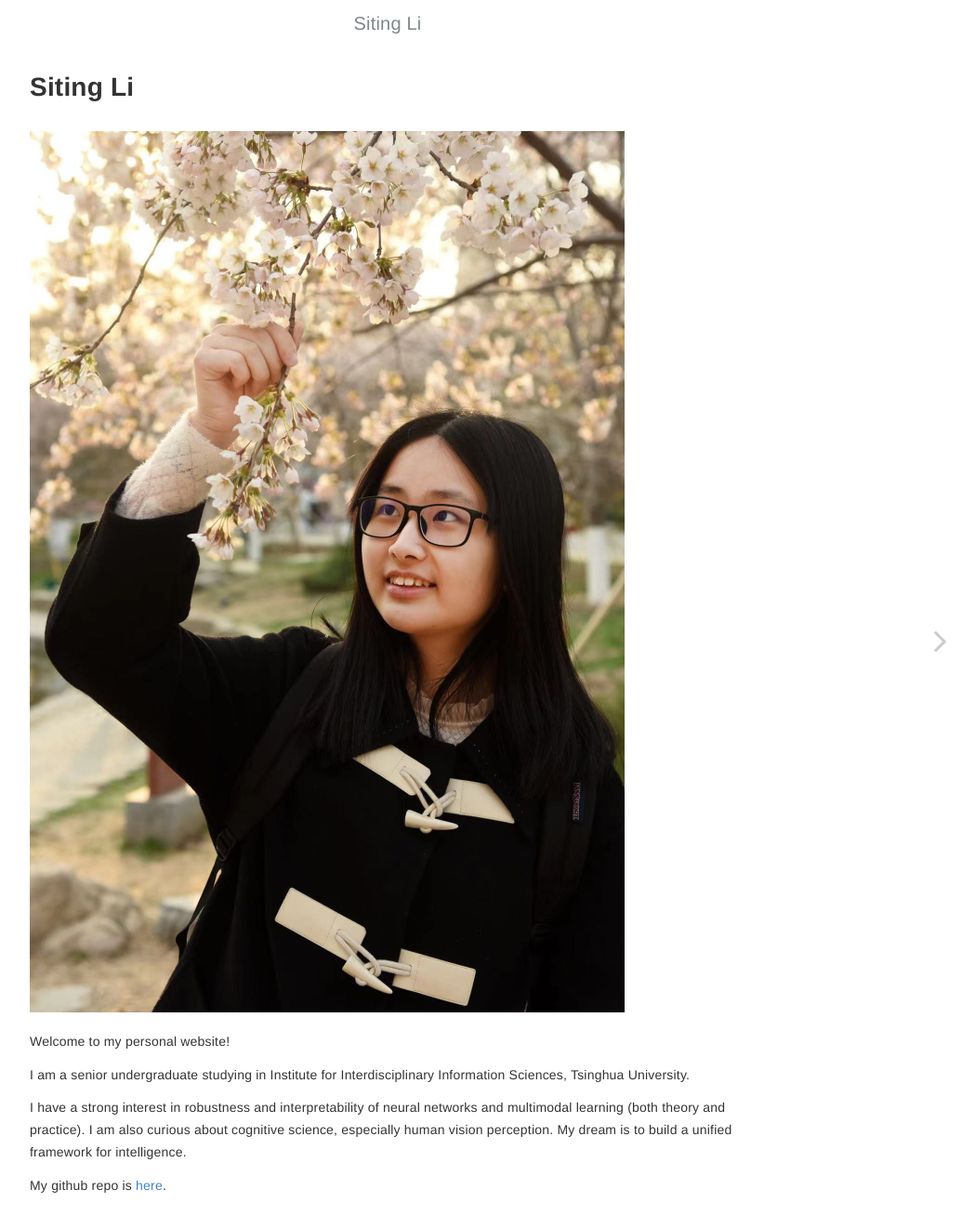
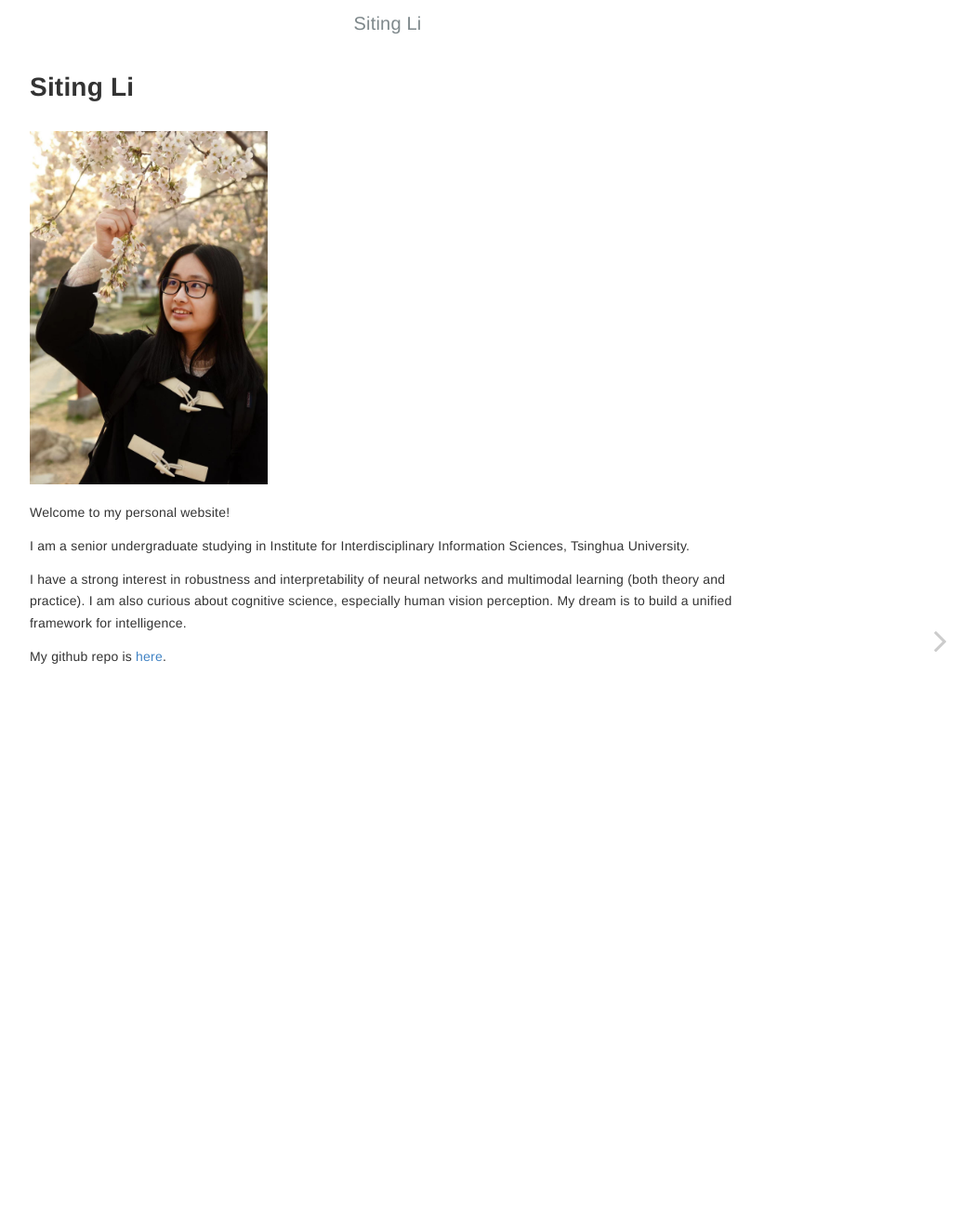
Before and after one commit to lst627/lst627.github.io, a Jekyll site: the page built from index.md, in a window 1280 px wide. Shown: the top 1322 px of the page at 93% size, without its empty margins (223-1272 px from the left). Built offline with Jekyll 4.4.1, drawn with Linux system fonts in a browser that asks for light colours.

Commit message:
Update index.md

```diff
--- a/index.md
+++ b/index.md
@@ -2,7 +2,7 @@
 layout: home
 ---
 
-<img src="/assets/photos/photo.jpg" alt="img-1" style="zoom:50%;" />
+<img src="/assets/photos/photo.jpg" alt="img-1" style="zoom:20%;" />
 
 Welcome to my personal website!
 
```
